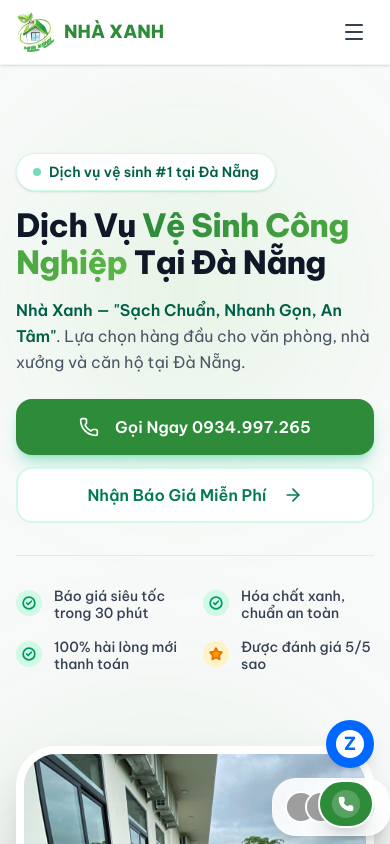
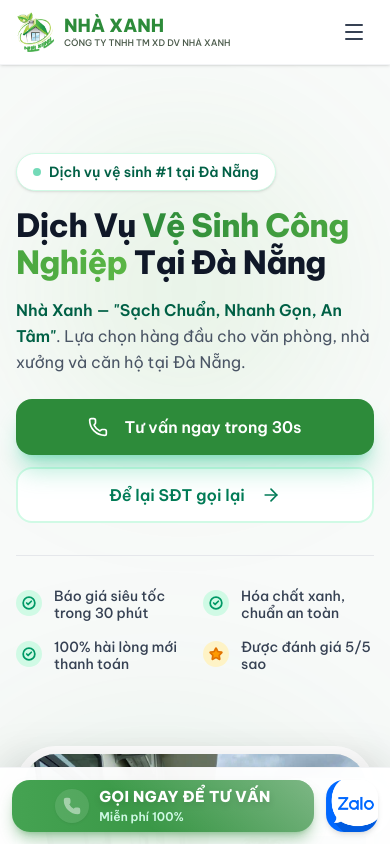
Before and after one commit to quantranit09/vscnnhaxanh_landingpage, a Next.js app: page / in a window 390 px wide. Shown: the top 844 px of the page. Built offline with nearby package versions, Linux system fonts and the light colour scheme; grey boxes are pictures that could not be loaded.

Commit message:
refactor: simplify contact form, update CTA buttons, and enhance floating navigation with Zalo integration

```diff
--- a/src/components/layout/FloatingCTA.tsx
+++ b/src/components/layout/FloatingCTA.tsx
@@ -1,23 +1,55 @@
 'use client'
 
-import { Phone } from 'lucide-react'
+import { useEffect, useState } from 'react'
+import { Phone, ChevronUp } from 'lucide-react'
+import Image from 'next/image'
 import { PhoneLink } from '@/components/ui'
 
 export function FloatingCTA() {
+  const [showTop, setShowTop] = useState(false)
+
+  useEffect(() => {
+    const onScroll = () => setShowTop(window.scrollY > 300)
+    window.addEventListener('scroll', onScroll, { passive: true })
+    return () => window.removeEventListener('scroll', onScroll)
+  }, [])
+
+  const scrollToTop = () => window.scrollTo({ top: 0, behavior: 'smooth' })
+
   return (
-    <div className="fixed bottom-4 right-4 md:bottom-8 md:right-8 flex flex-col gap-3 z-50 pointer-events-none">
+    <>
+      {/* ─── DESKTOP & TABLET: Floating Bottom Right ─── */}
+      <div className="hidden md:flex fixed bottom-8 right-8 flex-col gap-3 z-50 pointer-events-none">
+
+        {/* Back to Top – desktop */}
+        <button
+          onClick={scrollToTop}
+          aria-label="Lên đầu trang"
+          className={`pointer-events-auto self-end w-[44px] h-[44px] rounded-full bg-white border border-gray-200
+                     shadow-lg flex items-center justify-center text-gray-600 hover:text-[#2D8B3A] hover:border-[#2D8B3A]
+                     hover:-translate-y-1 transition-all duration-300
+                     ${showTop ? 'opacity-100 scale-100' : 'opacity-0 scale-75 pointer-events-none'}`}
+        >
+          <ChevronUp size={20} strokeWidth={2.5} />
+        </button>
+
         {/* Zalo Button */}
         <a
           href="https://zalo.me/0934997265"
           target="_blank"
           rel="noopener noreferrer"
-        className="pointer-events-auto self-end h-[48px] w-[48px] md:h-[56px] md:w-[56px] bg-[#0068FF] text-white rounded-full
-                 shadow-lg flex items-center justify-center hover:bg-[#005AE0]
-                 transition-colors relative group"
+          className="pointer-events-auto self-end h-[56px] w-[56px] rounded-full
+                   shadow-xl flex items-center justify-center hover:scale-105
+                   transition-transform relative group overflow-hidden"
           aria-label="Chat Zalo"
         >
-        <span className="font-bold text-lg md:text-xl bg-white text-[#0068FF] w-7 h-7 md:w-8 md:h-8 rounded-full flex items-center justify-center">Z</span>
-        <span className="absolute right-[calc(100%+0.75rem)] top-1/2 -translate-y-1/2 bg-gray-900 text-white text-xs font-semibold px-3 py-1.5 rounded-lg opacity-0 pointer-events-none group-hover:opacity-100 transition-opacity duration-200 whitespace-nowrap shadow-md hidden md:block">
+          <Image
+            src="/images/Logo-Zalo-Arc.webp"
+            alt="Chat Zalo"
+            fill
+            className="object-cover"
+          />
+          <span className="absolute right-[calc(100%+0.75rem)] top-1/2 -translate-y-1/2 bg-gray-900 text-white text-xs font-semibold px-3 py-1.5 rounded-lg opacity-0 pointer-events-none group-hover:opacity-100 transition-opacity duration-200 whitespace-nowrap shadow-md">
             Chat Zalo
             <span className="absolute right-[-4px] top-1/2 -translate-y-1/2 border-y-4 border-y-transparent border-l-4 border-l-gray-900" />
           </span>
@@ -25,24 +57,64 @@
 
         {/* Phone Button */}
         <div className="pointer-events-auto relative flex items-center self-end">
-        {/* Subtle pulse ring */}
           <div className="absolute inset-[-6px] bg-[#2D8B3A]/20 rounded-full animate-ping opacity-40"></div>
-
           <PhoneLink
             href="tel:+84934997265"
-          className="h-[48px] md:h-[56px] flex items-center bg-[#2D8B3A] border-2 border-white text-white rounded-full
-                   shadow-xl hover:bg-[#1E6B2A] transition-colors relative z-10 px-3 md:px-5"
+            className="h-[56px] flex items-center bg-[#2D8B3A] border-2 border-white text-white rounded-full
+                     shadow-2xl hover:bg-[#1E6B2A] transition-colors relative z-10 px-5 group overflow-hidden"
             aria-label="Gọi ngay"
           >
-          <div className="bg-white/20 p-1.5 md:p-2 rounded-full md:mr-2 shrink-0">
-            <Phone className="fill-white w-4 h-4 md:w-5 md:h-5" />
+            <div className="absolute inset-0 w-full h-full bg-gradient-to-r from-transparent via-white/20 to-transparent -translate-x-[100%] group-hover:translate-x-[100%] transition-all duration-1000 ease-out"></div>
+            <div className="bg-white/20 p-2 rounded-full mr-2 shrink-0">
+              <Phone className="fill-white w-5 h-5" />
             </div>
-          {/* Hide phone number text on small mobile, show on md+ */}
-          <span className="hidden md:inline font-extrabold text-base tracking-wide whitespace-nowrap">
-            0934.997.265
-          </span>
+            <div className="flex flex-col justify-center text-left py-1 ml-1 pr-1">
+              <span className="font-extrabold text-[15px] uppercase tracking-wide leading-tight">Gọi miễn phí</span>
+              <span className="font-semibold text-[13px] text-white/90 leading-tight mt-0.5">Tư vấn ngay trong 30s</span>
+            </div>
           </PhoneLink>
         </div>
       </div>
+
+      {/* ─── MOBILE: Back to Top (floats above the CTA bar) ─── */}
+      <button
+        onClick={scrollToTop}
+        aria-label="Lên đầu trang"
+        className={`md:hidden fixed right-3 z-[51] w-[42px] h-[42px] rounded-full bg-white border border-gray-200
+                   shadow-lg flex items-center justify-center text-gray-500 active:scale-95 transition-all duration-300
+                   ${showTop ? 'opacity-100 bottom-[82px]' : 'opacity-0 bottom-[70px] pointer-events-none'}`}
+        style={{ marginBottom: 'env(safe-area-inset-bottom)' }}
+      >
+        <ChevronUp size={20} strokeWidth={2.5} />
+      </button>
+
+      {/* ─── MOBILE: Fixed Footer Full Width ─── */}
+      <div
+        className="md:hidden fixed bottom-0 left-0 right-0 z-50 bg-white/95 backdrop-blur-xl border-t border-gray-100 p-3 flex gap-3 shadow-[0_-10px_40px_rgba(0,0,0,0.1)]"
+        style={{ paddingBottom: 'calc(0.75rem + env(safe-area-inset-bottom))' }}
+      >
+        <PhoneLink
+          href="tel:+84934997265"
+          className="flex-1 relative overflow-hidden rounded-[18px] bg-gradient-to-l from-[#2D8B3A] to-[#45a352] text-white flex items-center justify-center shadow-lg shadow-[#2D8B3A]/40 active:scale-95 transition-transform"
+        >
+          <div className="absolute inset-0 bg-[linear-gradient(45deg,transparent_25%,rgba(255,255,255,0.4)_50%,transparent_75%)] bg-[length:250%_250%] animate-[shimmer_2s_infinite]"></div>
+          <div className="bg-white/20 p-2 rounded-full mr-2.5 animate-[pulse_1.5s_infinite] shadow-sm">
+            <Phone size={18} className="fill-white" />
+          </div>
+          <div className="flex flex-col items-start leading-tight relative z-10">
+            <span className="font-extrabold text-[15px] uppercase tracking-wide drop-shadow-md">Gọi Ngay Để Tư Vấn</span>
+            <span className="font-semibold text-[12px] text-emerald-100 mt-0.5">Miễn phí 100%</span>
+          </div>
+        </PhoneLink>
+        <a
+          href="https://zalo.me/0934997265"
+          target="_blank"
+          rel="noopener noreferrer"
+          className="w-[52px] h-[52px] shrink-0 relative rounded-[18px] overflow-hidden shadow-md active:scale-95 transition-transform"
+        >
+          <Image src="/images/Logo-Zalo-Arc.webp" alt="Zalo" fill className="object-cover" />
+        </a>
+      </div>
+    </>
   )
 }
--- a/src/components/layout/Header.tsx
+++ b/src/components/layout/Header.tsx
@@ -28,11 +28,11 @@
             height={40}
             className="w-10 h-10 object-contain"
           />
-          <div>
+          <div className="flex flex-col flex-1 min-w-0 pr-2">
             <div className="text-lg font-extrabold text-[#2D8B3A] leading-tight">
               NHÀ XANH
             </div>
-            <div className="text-[10px] text-[#4A5A4A] leading-tight hidden sm:block font-medium">
+            <div className="text-[9px] sm:text-[10px] text-[#4A5A4A] leading-[1.2] font-medium w-full truncate sm:whitespace-normal">
               CÔNG TY TNHH TM XD DV NHÀ XANH
             </div>
           </div>
--- a/src/sections/Contact.tsx
+++ b/src/sections/Contact.tsx
@@ -4,7 +4,7 @@
 import Image from 'next/image'
 import { motion } from 'framer-motion'
 import { useForm, ValidationError } from '@formspree/react'
-import { MapPin, Phone, Mail, Clock, Send, CheckCircle2, ArrowRight } from 'lucide-react'
+import { MapPin, Phone, Mail, Clock, Send, CheckCircle2, ArrowRight, Star } from 'lucide-react'
 import { SectionTitle } from '@/components/ui/SectionTitle'
 import { Button } from '@/components/ui/Button'
 
@@ -16,11 +16,11 @@
 ]
 
 export function Contact() {
-  const [state, handleSubmit] = useForm("xbdpyjdg") // Thay bằng ID Formspree thật
+  const [state, handleSubmit] = useForm("xbdpyjdg")
   const [phoneWarning, setPhoneWarning] = useState('')
 
   return (
-    <section id="lien-he" className="py-20 md:py-28 bg-[#FAFCFB] border-t border-emerald-50">
+    <section className="py-20 md:py-28 bg-[#FAFCFB] border-t border-emerald-50">
       <div className="container max-w-[1200px]">
         <SectionTitle
           badge="Liên Hệ Ngay"
@@ -69,7 +69,7 @@
           </div>
 
           {/* Right: Ultra-Modern Form */}
-          <div className="lg:col-span-3 p-8 md:p-12 lg:p-14 xl:p-16 flex flex-col justify-center">
+          <div id="lien-he" className="lg:col-span-3 p-8 md:p-12 lg:p-14 xl:p-16 flex flex-col justify-center scroll-mt-24">
             {state.succeeded ? (
               <motion.div
                 initial={{ opacity: 0, scale: 0.95 }}
@@ -145,36 +145,6 @@
                   </div>
                 </div>
 
-                <div className="grid md:grid-cols-2 gap-5 mt-3">
-                  {/* Service Select */}
-                  <div className="rounded-2xl bg-gray-50/50 border border-gray-200 px-5 py-3 focus-within:bg-white focus-within:border-[#2D8B3A] focus-within:ring-4 focus-within:ring-[#2D8B3A]/10 transition-all duration-200">
-                    <label htmlFor="service" className="block text-[11px] font-bold text-gray-500 uppercase tracking-widest mb-1">Dịch Vụ Quan Tâm</label>
-                    <select
-                      id="service"
-                      name="service"
-                      className="w-full bg-transparent border-none p-0 text-[16px] md:text-sm font-semibold text-gray-900 focus:ring-0 appearance-none cursor-pointer"
-                    >
-                      <option value="Chưa xác định" className="font-medium text-gray-500">-- Vui lòng chọn --</option>
-                      <option value="Vệ sinh văn phòng" className="font-medium">Vệ sinh văn phòng định kỳ</option>
-                      <option value="Vệ sinh nhà xưởng" className="font-medium">Vệ sinh nhà xưởng</option>
-                      <option value="Vệ sinh sau xây dựng" className="font-medium">Vệ sinh sau xây dựng</option>
-                      <option value="Dọn nhà tổng thể" className="font-medium">Dọn nhà cửa tổng thể</option>
-                      <option value="Giặt thảm sofa" className="font-medium">Giặt thảm / ghế sofa</option>
-                    </select>
-                  </div>
-
-                  {/* Area Input */}
-                  <div className="rounded-2xl bg-gray-50/50 border border-gray-200 px-5 py-3 focus-within:bg-white focus-within:border-[#2D8B3A] focus-within:ring-4 focus-within:ring-[#2D8B3A]/10 transition-all duration-200">
-                    <label htmlFor="area" className="block text-[11px] font-bold text-gray-500 uppercase tracking-widest mb-1">Diện Tích Ước Tính (m²)</label>
-                    <input
-                      id="area"
-                      name="area"
-                      type="number"
-                      className="w-full bg-transparent border-none p-0 text-[16px] md:text-sm font-semibold text-gray-900 focus:ring-0 placeholder:text-gray-300 placeholder:font-medium"
-                      placeholder="Ví dụ: 150"
-                    />
-                  </div>
-                </div>
 
                 {/* Message Textarea */}
                 <div className="rounded-2xl bg-gray-50/50 border border-gray-200 px-5 py-4 focus-within:bg-white focus-within:border-[#2D8B3A] focus-within:ring-4 focus-within:ring-[#2D8B3A]/10 transition-all duration-200 mt-3">
@@ -206,14 +176,17 @@
                       <span className="w-6 h-6 border-2 border-white/30 border-t-white rounded-full animate-spin"></span>
                     ) : (
                       <>
-                        Gửi Yêu Cầu Báo Giá
-                        <Send size={18} className="ml-1" />
+                        Yêu Cầu Gọi Lại Ngay
+                        <Phone size={18} className="ml-1" />
                       </>
                     )}
                   </Button>
                 </div>
 
-                <p className="text-[13px] text-center text-gray-400 font-medium mt-6">
+                <p className="text-[14px] text-center text-gray-700 font-semibold mt-5 flex items-center justify-center gap-1.5">
+                  <Star className="text-amber-500 fill-amber-500" size={16} /> 500+ khách hàng đã tin dùng dịch vụ
+                </p>
+                <p className="text-[12px] text-center text-gray-400 font-medium mt-2">
                   Dữ liệu được xử lý an toàn theo <a href="/chinh-sach-bao-mat" className="underline underline-offset-2 hover:text-[#2D8B3A] transition-colors">chính sách bảo mật</a>.
                 </p>
               </form>
--- a/src/sections/Hero.tsx
+++ b/src/sections/Hero.tsx
@@ -46,18 +46,19 @@
               href="tel:+84934997265"
               onClick={() => trackPhoneClick('tel:+84934997265')}
               size="lg"
-              className="h-14 px-8 text-base shadow-lg shadow-emerald-500/30 hover:shadow-emerald-500/40 transition-shadow rounded-2xl"
+              className="h-14 px-8 text-base shadow-xl shadow-emerald-500/30 hover:shadow-emerald-500/40 transition-all hover:-translate-y-1 rounded-2xl relative overflow-hidden group"
             >
+              <div className="absolute inset-0 w-full h-full bg-gradient-to-r from-transparent via-white/20 to-transparent -translate-x-[100%] group-hover:translate-x-[100%] transition-all duration-1000 ease-out"></div>
               <Phone size={20} className="mr-2" />
-              Gọi Ngay 0934.997.265
+              Tư vấn ngay trong 30s
             </Button>
             <Button
               href="#lien-he"
               variant="outline"
               size="lg"
-              className="h-14 px-8 text-base border-2 border-emerald-100 bg-white hover:bg-emerald-50 text-emerald-700 hover:text-emerald-800 rounded-2xl"
+              className="h-14 px-8 text-base border-2 border-emerald-100 bg-white hover:bg-emerald-50 text-emerald-700 hover:text-emerald-800 rounded-2xl transition-all hover:-translate-y-1"
             >
-              Nhận Báo Giá Miễn Phí
+              Để lại SĐT gọi lại
               <ArrowRight size={20} className="ml-2" />
             </Button>
           </div>
```
Also changed, not shown: public/images/Logo-Zalo-Arc.webp (added). Lines whose indentation alone changed are shown as unchanged.
